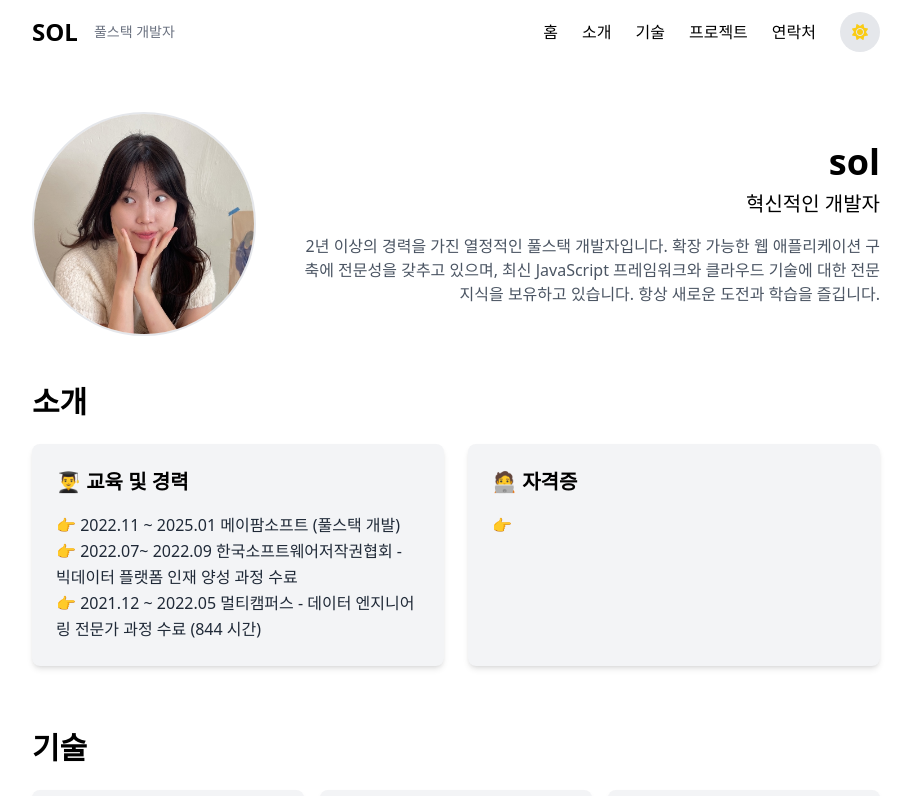
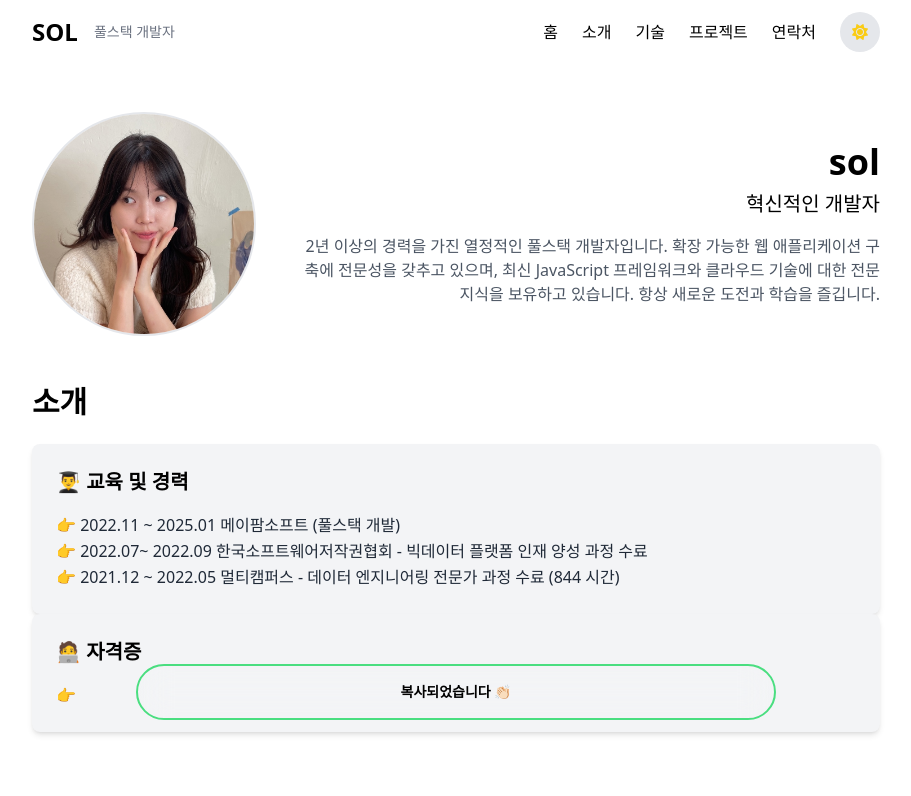
Before and after one commit to soloolol/sol-portfolio, a Next.js app: page / in a window 1280 px wide. Shown: the top 796 px of the page, without its empty margins (184-1095 px from the left). Built offline with nearby package versions, Linux system fonts and the light colour scheme.

Commit message:
Feat : [추가] toast 배너 컴포넌트 디자인

```diff
--- /dev/null
+++ b/src/components/banner/Toast.tsx
@@ -0,0 +1,22 @@
+interface ToastProps {
+  text: string;
+  duration?: number;
+}
+
+function Toast({ text, duration = 3 }: ToastProps) {
+  console.log(duration);
+  return (
+    <div
+      id="bottom-banner"
+      className="fixed bottom-20 start-0 z-50 flex justify-center w-full "
+    >
+      <div className="flex items-center justify-center mx-auto w-1/2 p-4 rounded-full bg-white-opacity-80 backdrop-blur-lg border-2 border-green-400">
+        <p className="flex items-center text-sm font-bold dark:text-gray-100">
+          {text}
+        </p>
+      </div>
+    </div>
+  );
+}
+
+export default Toast;
--- a/src/components/layout/Header.tsx
+++ b/src/components/layout/Header.tsx
@@ -50,7 +50,7 @@ function Header({ initDark: isDark, onChangeDarkMode }: HeaderProps) {
           />
           <label
             htmlFor="darkModeToggle"
-            className="p-2 w-10 h-10 flex items-center justify-center rounded-full bg-gray-200 dark:bg-gray-700 focus:outline-none focus:ring focus:ring-blue-500 cursor-pointer"
+            className="p-2 w-10 h-10 flex items-center justify-center rounded-full bg-gray-200 dark:bg-gray-700 hover:outline-none hover:ring focus:ring-blue-500 cursor-pointer"
           >
             <i
               className={`fas ${isDark ? 'fa-sun text-yellow-400' : 'fa-moon text-gray-700 dark:text-yellow-400'}`}
--- a/src/pages/index.tsx
+++ b/src/pages/index.tsx
@@ -1,3 +1,4 @@
+import Toast from '@/components/banner/Toast';
 import Intro from '@/components/home/Intro';
 
 export default function Home() {
@@ -7,7 +8,7 @@ export default function Home() {
 
       <section id="about" className="mb-16">
         <h2 className="text-3xl font-bold mb-6">소개</h2>
-        <div className="grid grid-cols-1 md:grid-cols-2 gap-6">
+        <div className="grid-cols-1id gr md:grid-cols-2 gap-6">
           <article className="bg-gray-100 dark:bg-gray-800 shadow-md rounded-lg p-6 hover:scale-105 transition-transform duration-300">
             <h3 className="text-xl font-semibold mb-4">👨‍🎓 교육 및 경력</h3>
             <ul className="text-gray-800 dark:text-gray-300 leading-relaxed">
@@ -292,6 +293,7 @@ export default function Home() {
           </div>
         </div>
       </section>
+      <Toast text="복사되었습니다 👏🏻"></Toast>
     </main>
   );
 }
```
